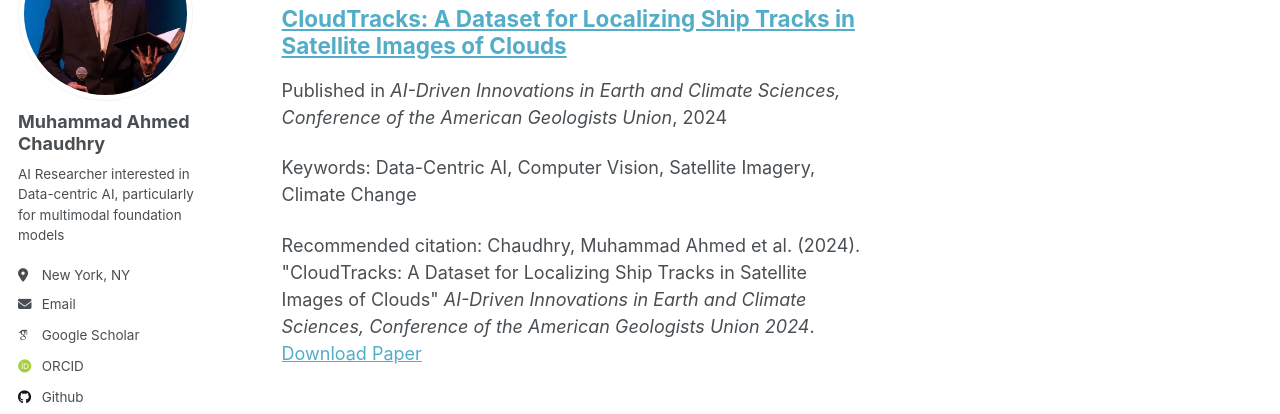
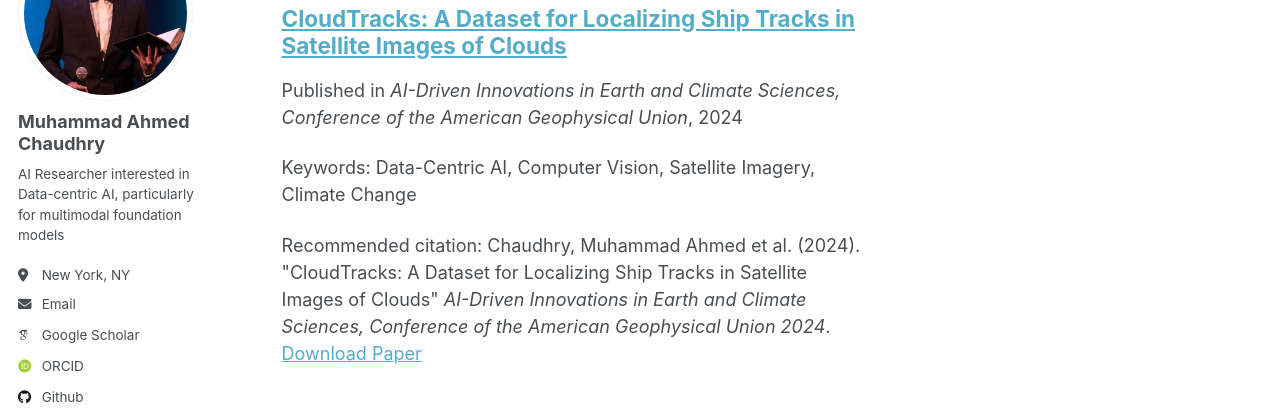
Before and after one commit to Ahmed14974/ahmed14974.github.io, a Jekyll site: the page built from _pages/publications.html, in a window 1280 px wide and 900 px high, scrolled down 425 px. Shown: the part 180-594 px from the top of the window. Built offline with Jekyll 4.4.1, drawn with Linux system fonts in a browser that asks for light colours; some web fonts are replaced.

Commit message:
updated geologists to geophysical

```diff
--- a/_publications/2024-01-25-cloudtracks.md
+++ b/_publications/2024-01-25-cloudtracks.md
@@ -5,10 +5,10 @@ category: manuscripts
 permalink: /publication/2024-01-25-cloudtracks
 excerpt: 'Keywords: Data-Centric AI, Computer Vision, Satellite Imagery, Climate Change'
 date: 2024-01-25
-venue: 'AI-Driven Innovations in Earth and Climate Sciences, Conference of the American Geologists Union'
+venue: 'AI-Driven Innovations in Earth and Climate Sciences, Conference of the American Geophysical Union'
 slidesurl:
 paperurl: 'http://ahmed14974.github.io/files/cloudtracks.pdf'
-citation: 'Chaudhry, Muhammad Ahmed et al. (2024). &quot;CloudTracks: A Dataset for Localizing Ship Tracks in Satellite Images of Clouds&quot; <i>AI-Driven Innovations in Earth and Climate Sciences, Conference of the American Geologists Union 2024</i>.'
+citation: 'Chaudhry, Muhammad Ahmed et al. (2024). &quot;CloudTracks: A Dataset for Localizing Ship Tracks in Satellite Images of Clouds&quot; <i>AI-Driven Innovations in Earth and Climate Sciences, Conference of the American Geophysical Union 2024</i>.'
 ---
 <img width="1082" alt="image" src="https://github.com/user-attachments/assets/fe6c2602-49f7-4746-9a64-7df39597d8ec">
 
```
